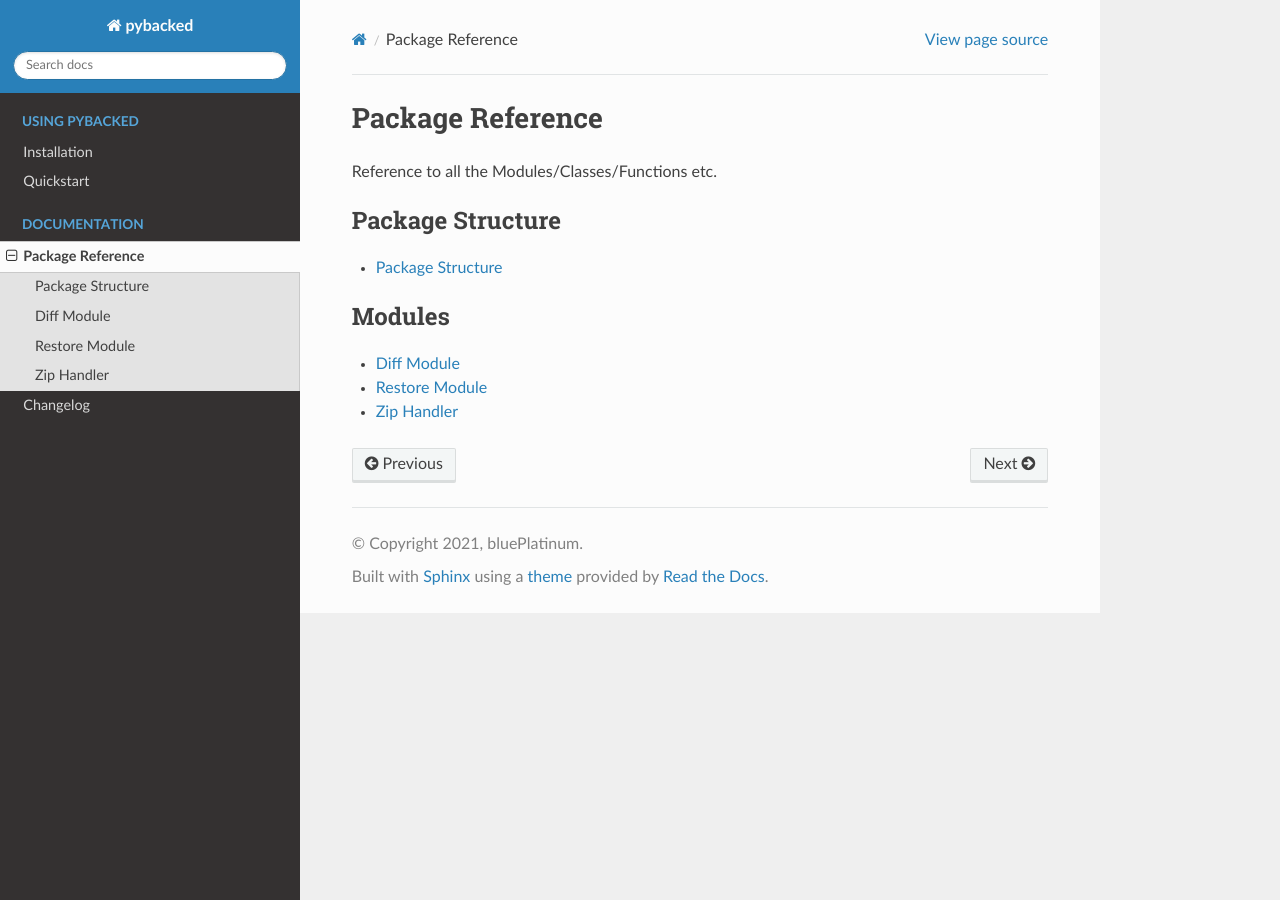
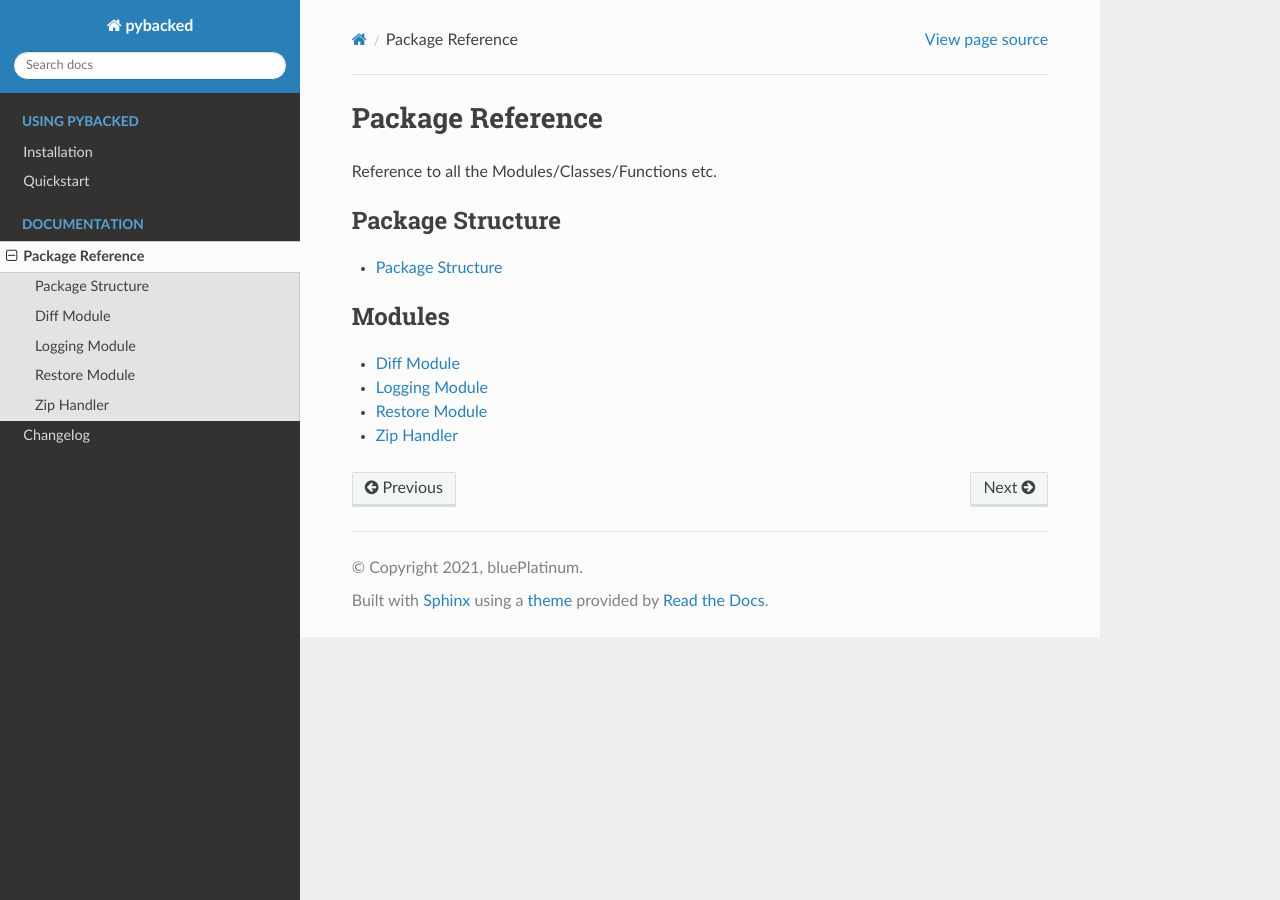
Before and after one commit to bluePlatinum/pyback, a Sphinx documentation site: the page built from docs/source/reference.rst, in a window 1280 px wide. Built offline with Sphinx 7.4.7 and the Read the Docs theme 2.0.0, drawn with Linux system fonts in a browser that asks for light colours.

Commit message:
added a logging.rst for the logging.py module (#83)

```diff
--- /dev/null
+++ b/docs/source/modules/logging.rst
@@ -0,0 +1,5 @@
+Logging Module
+==============
+
+.. automodule:: pybacked.logging
+    :members:
--- a/docs/source/reference.rst
+++ b/docs/source/reference.rst
@@ -14,5 +14,6 @@ Reference to all the Modules/Classes/Functions etc.
    :caption: Modules
 
    modules/diff
+   modules/logging
    modules/restore
    modules/zip_handler
```
Also changed, not shown: 1 other file.
